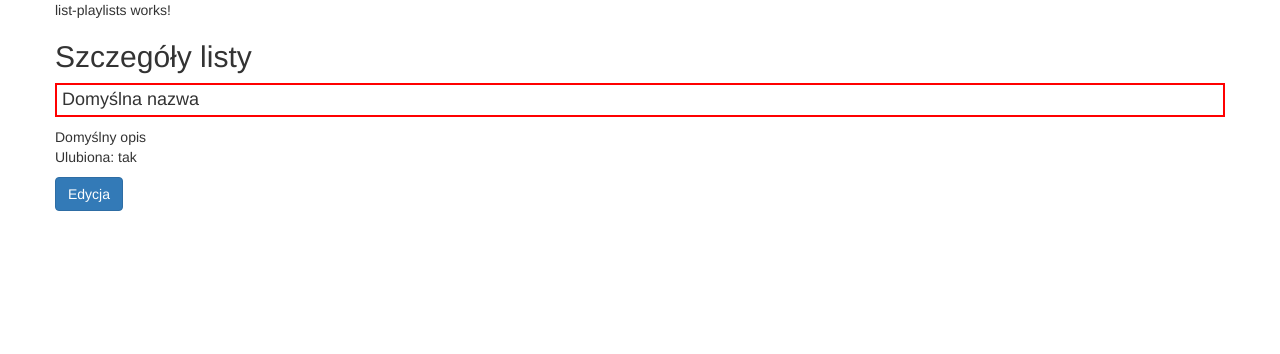
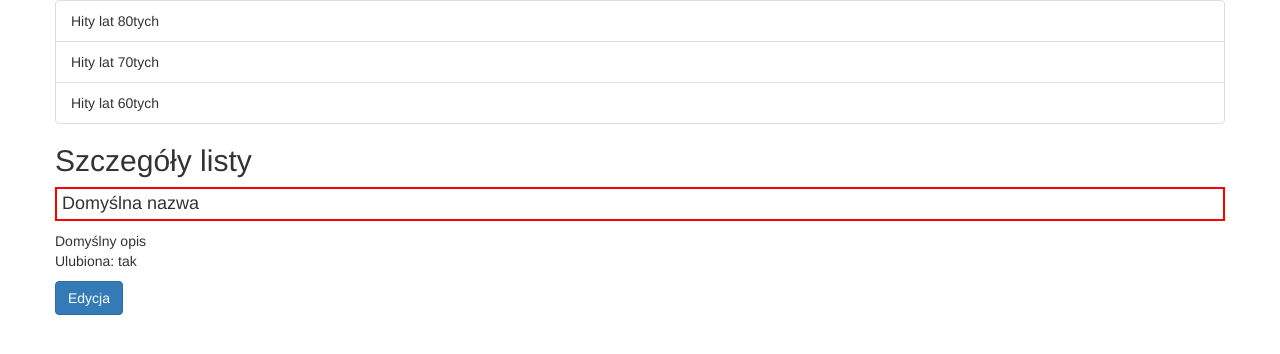
Before and after one commit to j-bogacz/AngularTraining, an Angular app in the folder thorplay/: page / in a window 1280 px wide. Shown: the top 354 px of the page. Built offline with nearby package versions, Linux system fonts and the light colour scheme.

Commit message:
ngFor class.active

```diff
--- a/thorplay/src/app/list-playlists/list-playlists.component.html
+++ b/thorplay/src/app/list-playlists/list-playlists.component.html
@@ -1,3 +1,10 @@
-<p>
-  list-playlists works!
-</p>
+<ul class="list-group">
+  <li
+    *ngFor="let pl of listPlaylists"
+    class="list-group-item"
+    [class.active]="(pl == currentPlaylist ? true : false)"
+    (click)="currentPlaylist = pl"
+  >
+    {{pl.name}}
+  </li>
+</ul>
--- a/thorplay/src/app/list-playlists/list-playlists.component.ts
+++ b/thorplay/src/app/list-playlists/list-playlists.component.ts
@@ -1,4 +1,12 @@
-import { Component, OnInit, ViewEncapsulation } from '@angular/core';
+import {Component, OnInit, ViewEncapsulation} from '@angular/core';
+
+interface Playlist {
+  id: number;
+  name: string;
+  description: string;
+  favorite: boolean;
+  color: string;
+}
 
 @Component({
   selector: 'kuku-list-playlists',
@@ -7,6 +15,13 @@ import { Component, OnInit, ViewEncapsulation } from '@angular/core';
   encapsulation: ViewEncapsulation.Emulated
 })
 export class ListPlaylistsComponent implements OnInit {
+  listPlaylists: Playlist[] = [
+    {id: 1, name: 'Hity lat 80tych', description: 'fajna lista z lat 80tych', favorite: false, color: '#00ff00'},
+    {id: 2, name: 'Hity lat 70tych', description: 'fajna lista z lat 70tych', favorite: false, color: '#ff0000'},
+    {id: 3, name: 'Hity lat 60tych', description: 'fajna lista z lat 60tych', favorite: true, color: '#0000ff'}
+  ];
+
+  currentPlaylist: Playlist;
 
   constructor() { }
 
```
